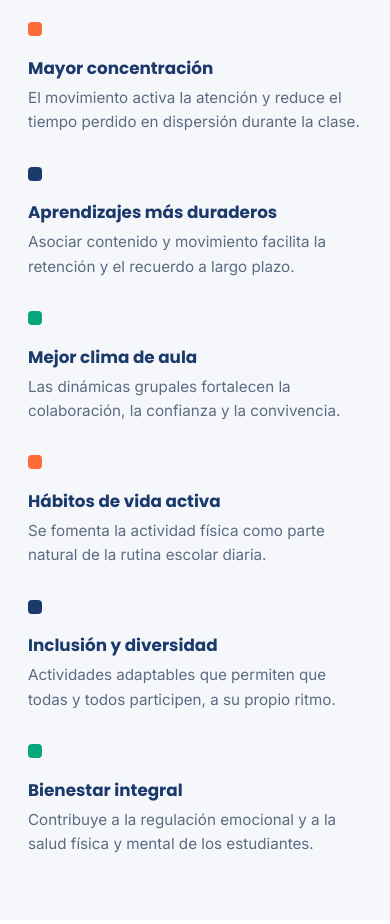
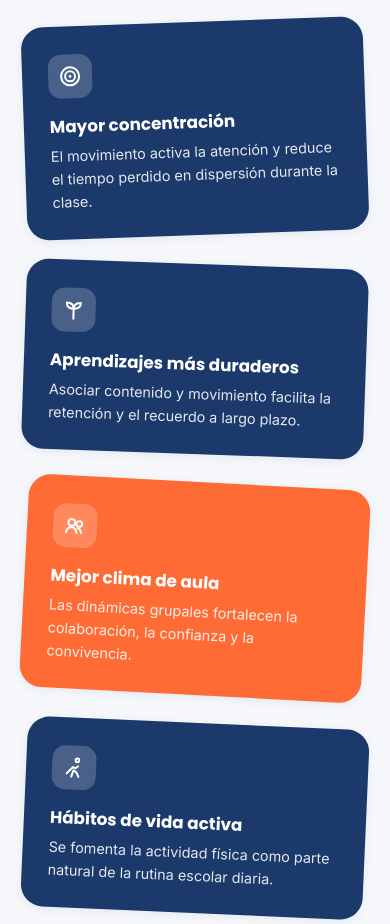
Before and after one commit to cacorojasgon/web_aprenderenmovimiento, a plain HTML site: page index.html in a window 390 px wide. Shown: the part 2300-3224 px from the top of the page. Drawn offline with Linux system fonts and the light colour scheme.

Commit message:
Rediseñar sección de beneficios: bloques de marca
Reemplaza la grilla de puntos + texto por fichas inclinadas al estilo
de las letras del logo (navy con dos acentos en naranja y teal), que
se enderezan y levantan al pasar el mouse. Agrega íconos SVG inline
reutilizables. Corrige selección de especificidad CSS para desactivar
el desfase vertical en mobile.

```diff
--- a/css/styles.css
+++ b/css/styles.css
@@ -263,25 +263,47 @@ p { margin: 0 0 1em; color: var(--text-soft); }
 .feature-card h3 { font-size: 1.15rem; margin-bottom: 10px; }
 .feature-card p { margin: 0; }
 
-/* Benefits grid */
-.benefits-grid {
+/* Benefits: bloques de marca */
+.blocks-grid {
   display: grid;
   grid-template-columns: repeat(3, 1fr);
-  gap: 32px 28px;
+  gap: 28px 24px;
 }
-.benefit { padding-left: 4px; }
-.benefit-dot {
-  display: inline-block;
-  width: 14px;
-  height: 14px;
-  border-radius: 4px;
-  margin-bottom: 14px;
+.blocks-grid > .block-item:nth-child(3n+2) { transform: translateY(-14px); }
+.blocks-grid > .block-item:nth-child(3n) { transform: translateY(10px); }
+.block-card {
+  height: 100%;
+  border-radius: 22px;
+  padding: 28px 26px 26px;
+  color: #fff;
+  transform: rotate(var(--rot, 0deg));
+  transition: transform 0.22s ease, box-shadow 0.22s ease;
+  box-shadow: var(--shadow-sm);
+  cursor: default;
 }
-.dot-navy { background: var(--navy); }
-.dot-orange { background: var(--orange); }
-.dot-teal { background: var(--teal); }
-.benefit h3 { font-size: 1.05rem; margin-bottom: 8px; }
-.benefit p { margin: 0; font-size: 0.95rem; }
+.block-card:hover {
+  transform: rotate(0deg) translateY(-4px) scale(1.02);
+  box-shadow: var(--shadow-md);
+}
+.block-card.c-navy { background: var(--navy); --rot: -2deg; }
+.block-card.c-orange { background: var(--orange); --rot: 3deg; }
+.block-card.c-teal { background: var(--teal); --rot: -3deg; }
+.block-item:nth-child(2) .block-card { --rot: 2deg; }
+.block-item:nth-child(4) .block-card { --rot: 2.5deg; }
+.block-item:nth-child(6) .block-card { --rot: -2deg; }
+.block-icon {
+  width: 44px;
+  height: 44px;
+  border-radius: 13px;
+  background: rgba(255, 255, 255, 0.2);
+  display: flex;
+  align-items: center;
+  justify-content: center;
+  margin-bottom: 18px;
+}
+.block-icon svg { width: 24px; height: 24px; stroke: #fff; }
+.block-card h3 { font-size: 1.05rem; margin-bottom: 8px; color: #fff; }
+.block-card p { margin: 0; font-size: 0.9rem; color: rgba(255, 255, 255, 0.88); }
 
 /* Steps */
 .steps {
@@ -390,7 +412,9 @@ p { margin: 0 0 1em; color: var(--text-soft); }
   .hero-visual { order: -1; }
   .hero-logo { max-width: 420px; }
   .feature-row { grid-template-columns: 1fr; }
-  .benefits-grid { grid-template-columns: repeat(2, 1fr); }
+  .blocks-grid { grid-template-columns: repeat(2, 1fr); }
+  .blocks-grid > .block-item:nth-child(3n+2),
+  .blocks-grid > .block-item:nth-child(3n) { transform: none; }
   .contact-inner { grid-template-columns: 1fr; }
 }
 
@@ -413,7 +437,9 @@ p { margin: 0 0 1em; color: var(--text-soft); }
   .primary-nav.open { display: flex; }
   .primary-nav a { padding: 12px 0; border-bottom: 1px solid rgba(255, 255, 255, 0.12); }
   .nav-cta { margin-top: 12px; text-align: center; border-bottom: none !important; }
-  .benefits-grid { grid-template-columns: 1fr; }
+  .blocks-grid { grid-template-columns: 1fr; }
+  .blocks-grid > .block-item:nth-child(3n+2),
+  .blocks-grid > .block-item:nth-child(3n) { transform: none; }
   .section { padding: 64px 0; }
   .hero { padding: 56px 0 64px; }
 }
--- a/index.html
+++ b/index.html
@@ -15,6 +15,32 @@
 <body>
 
 <a class="skip-link" href="#contenido">Saltar al contenido</a>
+
+<svg style="display:none" aria-hidden="true">
+  <symbol id="icon-target" viewBox="0 0 24 24" fill="none" stroke-width="2" stroke-linecap="round" stroke-linejoin="round">
+    <circle cx="12" cy="12" r="9"/><circle cx="12" cy="12" r="5"/><circle cx="12" cy="12" r="1.4" fill="#fff" stroke="none"/>
+  </symbol>
+  <symbol id="icon-sprout" viewBox="0 0 24 24" fill="none" stroke-width="2" stroke-linecap="round" stroke-linejoin="round">
+    <path d="M12 21V11"/><path d="M12 11C12 7 9 5 5 5c0 4 3 6 7 6z"/><path d="M12 11c0-4 3-6 7-6 0 4-3 6-7 6z"/>
+  </symbol>
+  <symbol id="icon-people" viewBox="0 0 24 24" fill="none" stroke-width="2" stroke-linecap="round" stroke-linejoin="round">
+    <circle cx="8.5" cy="9" r="3.4"/><circle cx="16" cy="10.2" r="2.8"/>
+    <path d="M3.2 19c.5-3.4 2.4-5.2 5.3-5.2s4.6 1.8 5.2 5.2"/><path d="M14.6 14.4c1.9.3 3.2 1.8 3.6 4.6"/>
+  </symbol>
+  <symbol id="icon-run" viewBox="0 0 24 24" fill="none" stroke-width="2" stroke-linecap="round" stroke-linejoin="round">
+    <circle cx="15" cy="4.6" r="1.8"/>
+    <path d="M9.5 21l2-6.2 3 1.8 2.2 4.4"/>
+    <path d="M8 14.4l3-3 2.2 1.2 2.8-2.2"/>
+    <path d="M8 14.4l-3.2 3.6"/>
+  </symbol>
+  <symbol id="icon-mosaic" viewBox="0 0 24 24" fill="none" stroke-width="2" stroke-linecap="round" stroke-linejoin="round">
+    <circle cx="7" cy="8" r="2.6"/><circle cx="17" cy="7.6" r="3.2"/><circle cx="12" cy="17" r="3"/>
+    <path d="M9 9.6l2.2 5.4"/><path d="M15 9.6l-2.2 5.4"/>
+  </symbol>
+  <symbol id="icon-heart" viewBox="0 0 24 24" fill="none" stroke-width="2" stroke-linecap="round" stroke-linejoin="round">
+    <path d="M12 20s-7.2-4.4-9.6-9C.8 7.2 3 3.8 6.5 3.8c2 0 3.4 1 5.5 3.4 2.1-2.4 3.5-3.4 5.5-3.4 3.5 0 5.7 3.4 4.1 7.2C19.2 15.6 12 20 12 20z"/>
+  </symbol>
+</svg>
 
 <header class="site-header" id="inicio">
   <div class="container header-inner">
@@ -100,36 +126,48 @@
         <h2>Resultados que se notan dentro y fuera del aula</h2>
       </div>
 
-      <div class="benefits-grid">
-        <div class="benefit">
-          <span class="benefit-dot dot-orange"></span>
+      <div class="blocks-grid">
+        <div class="block-item">
+          <div class="block-card c-navy">
+            <div class="block-icon"><svg><use href="#icon-target"></use></svg></div>
             <h3>Mayor concentración</h3>
             <p>El movimiento activa la atención y reduce el tiempo perdido en dispersión durante la clase.</p>
           </div>
-        <div class="benefit">
-          <span class="benefit-dot dot-navy"></span>
+        </div>
+        <div class="block-item">
+          <div class="block-card c-navy">
+            <div class="block-icon"><svg><use href="#icon-sprout"></use></svg></div>
             <h3>Aprendizajes más duraderos</h3>
             <p>Asociar contenido y movimiento facilita la retención y el recuerdo a largo plazo.</p>
           </div>
-        <div class="benefit">
-          <span class="benefit-dot dot-teal"></span>
+        </div>
+        <div class="block-item">
+          <div class="block-card c-orange">
+            <div class="block-icon"><svg><use href="#icon-people"></use></svg></div>
             <h3>Mejor clima de aula</h3>
             <p>Las dinámicas grupales fortalecen la colaboración, la confianza y la convivencia.</p>
           </div>
-        <div class="benefit">
-          <span class="benefit-dot dot-orange"></span>
+        </div>
+        <div class="block-item">
+          <div class="block-card c-navy">
+            <div class="block-icon"><svg><use href="#icon-run"></use></svg></div>
             <h3>Hábitos de vida activa</h3>
             <p>Se fomenta la actividad física como parte natural de la rutina escolar diaria.</p>
           </div>
-        <div class="benefit">
-          <span class="benefit-dot dot-navy"></span>
+        </div>
+        <div class="block-item">
+          <div class="block-card c-teal">
+            <div class="block-icon"><svg><use href="#icon-mosaic"></use></svg></div>
             <h3>Inclusión y diversidad</h3>
             <p>Actividades adaptables que permiten que todas y todos participen, a su propio ritmo.</p>
           </div>
-        <div class="benefit">
-          <span class="benefit-dot dot-teal"></span>
+        </div>
+        <div class="block-item">
+          <div class="block-card c-navy">
+            <div class="block-icon"><svg><use href="#icon-heart"></use></svg></div>
             <h3>Bienestar integral</h3>
             <p>Contribuye a la regulación emocional y a la salud física y mental de los estudiantes.</p>
+          </div>
         </div>
       </div>
     </div>
```
Lines whose indentation alone changed are shown as unchanged.
